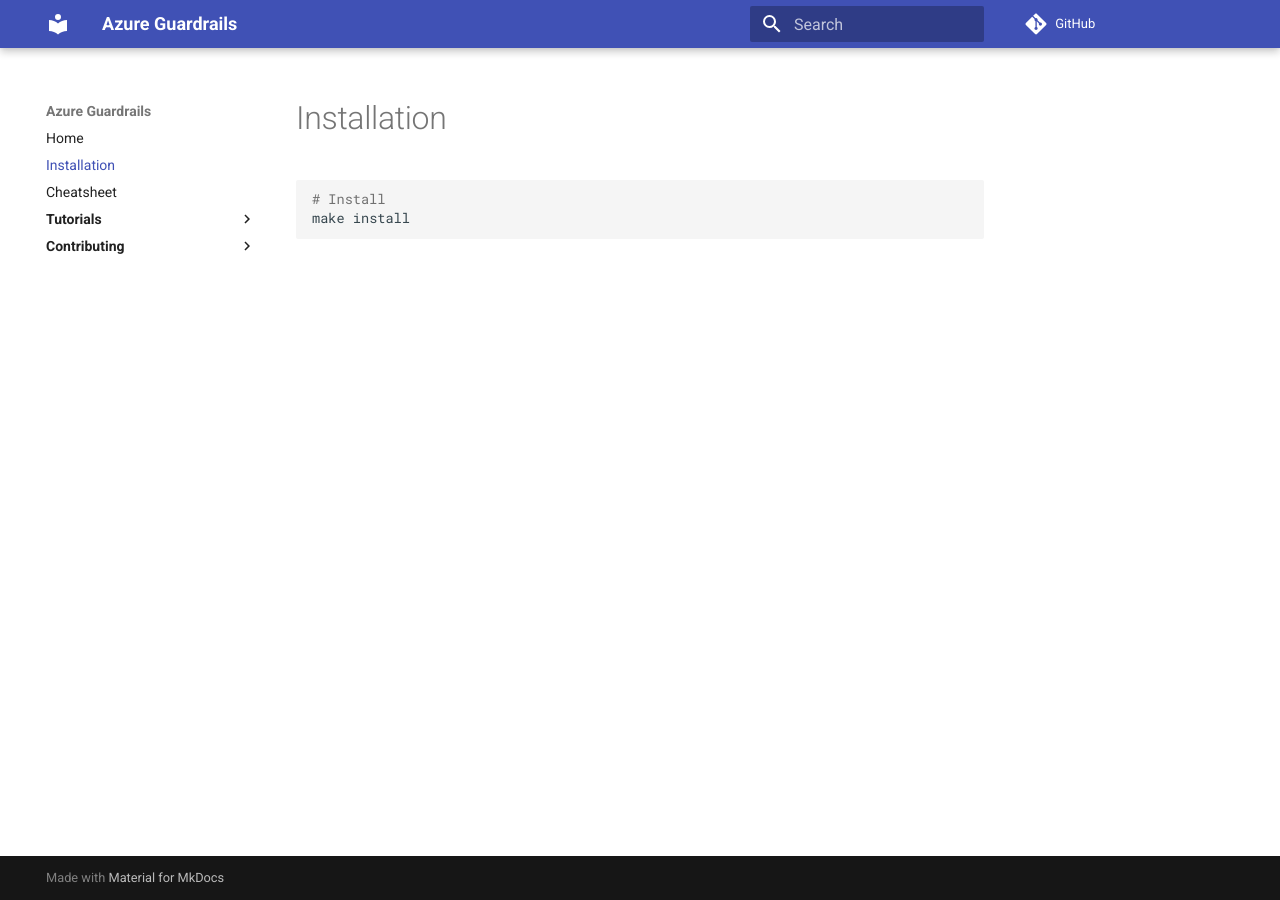
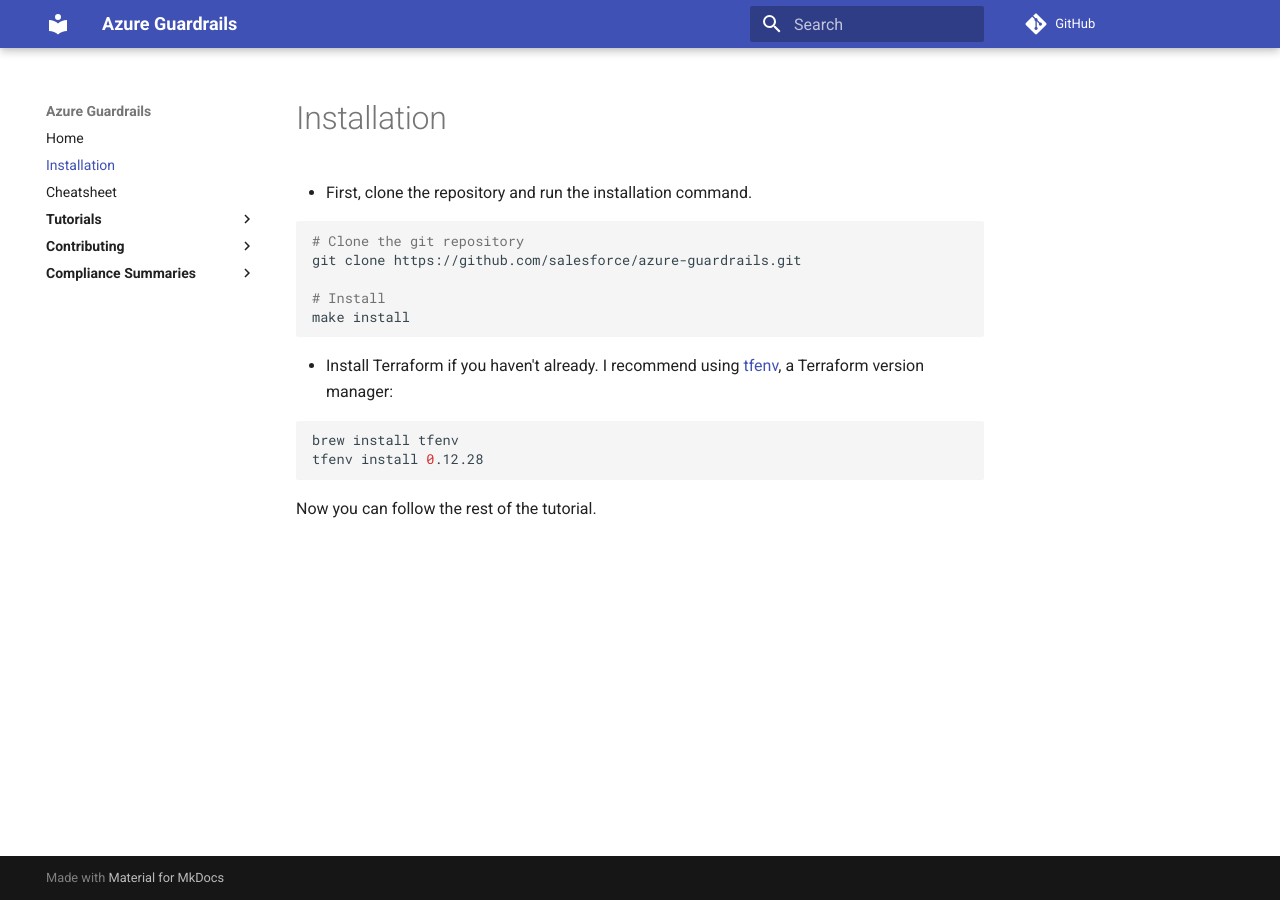
Before and after one commit to salesforce/cloud-guardrails, an MkDocs documentation site: the page built from docs/installation.md, in a window 1280 px wide. Built offline with MkDocs 1.6.1 and Material for MkDocs 9.7.7, drawn with Linux system fonts in a browser that asks for light colours; comment, search, counter and statistics services are not loaded.

Commit message:
Update documentation

````diff
--- a/docs/installation.md
+++ b/docs/installation.md
@@ -1,6 +1,20 @@
 # Installation
 
+* First, clone the repository and run the installation command.
+
 ```bash
+# Clone the git repository
+git clone https://github.com/salesforce/azure-guardrails.git
+
 # Install
 make install
 ```
+
+* Install Terraform if you haven't already. I recommend using [tfenv](https://github.com/tfutils/tfenv), a Terraform version manager:
+
+```bash
+brew install tfenv
+tfenv install 0.12.28
+```
+
+Now you can follow the rest of the tutorial.
--- a/mkdocs.yml
+++ b/mkdocs.yml
@@ -8,6 +8,8 @@
     - tables
 plugins:
   - search
+  - table-reader:
+      data_path: "docs"
   - mkdocstrings:
       default_handler: python
       handlers:
@@ -32,3 +34,7 @@
 
   - "<b>Contributing</b>":
     - Contributing: 'contributing/contributing.md'
+
+  - "<b>Compliance Summaries</b>":
+    - All Policies: 'summaries/0-all.md'
+    - No Parameters: 'summaries/0-no-params.md'
````
Also changed, not shown: README.md (+7 -2 lines), docs/cheatsheet.md (+2 -3 lines), docs/requirements-docs.txt (+13 -9 lines), docs/summaries/0-all.md (added, +3 -0 lines), docs/summaries/0-no-params.md (added, +3 -0 lines), requirements-dev.txt (+6 -5 lines), 1 other file.
